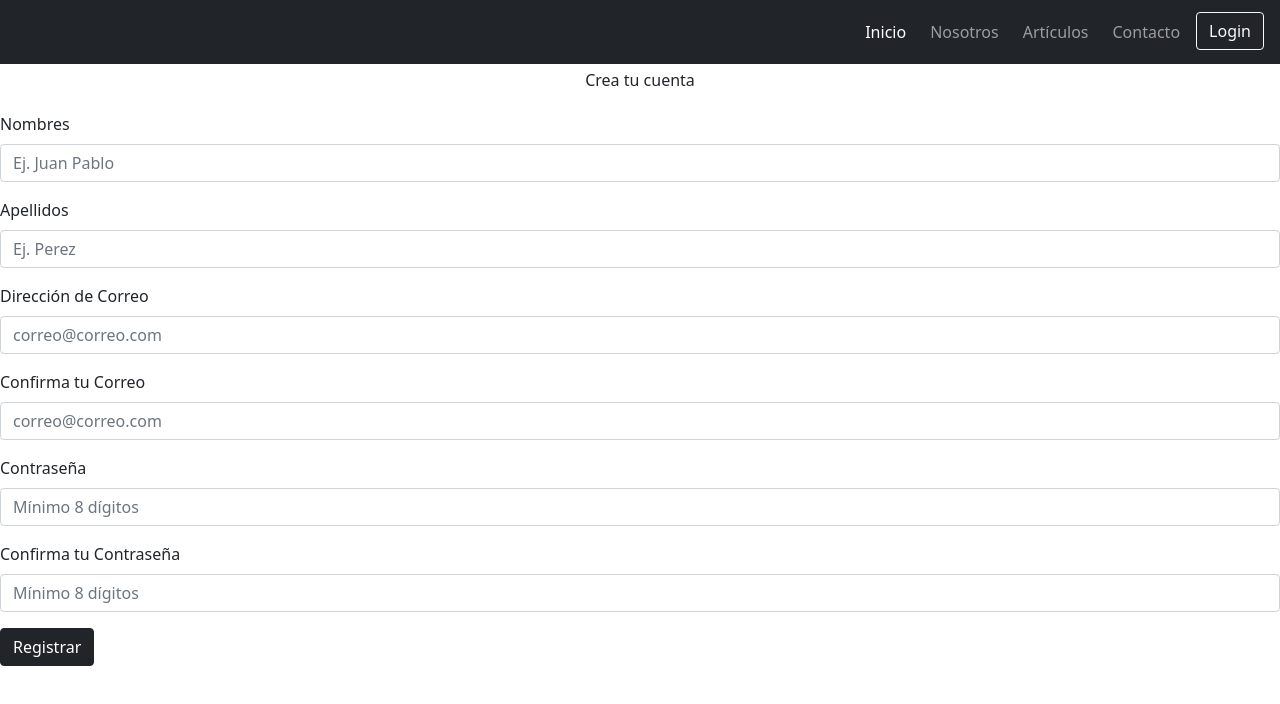
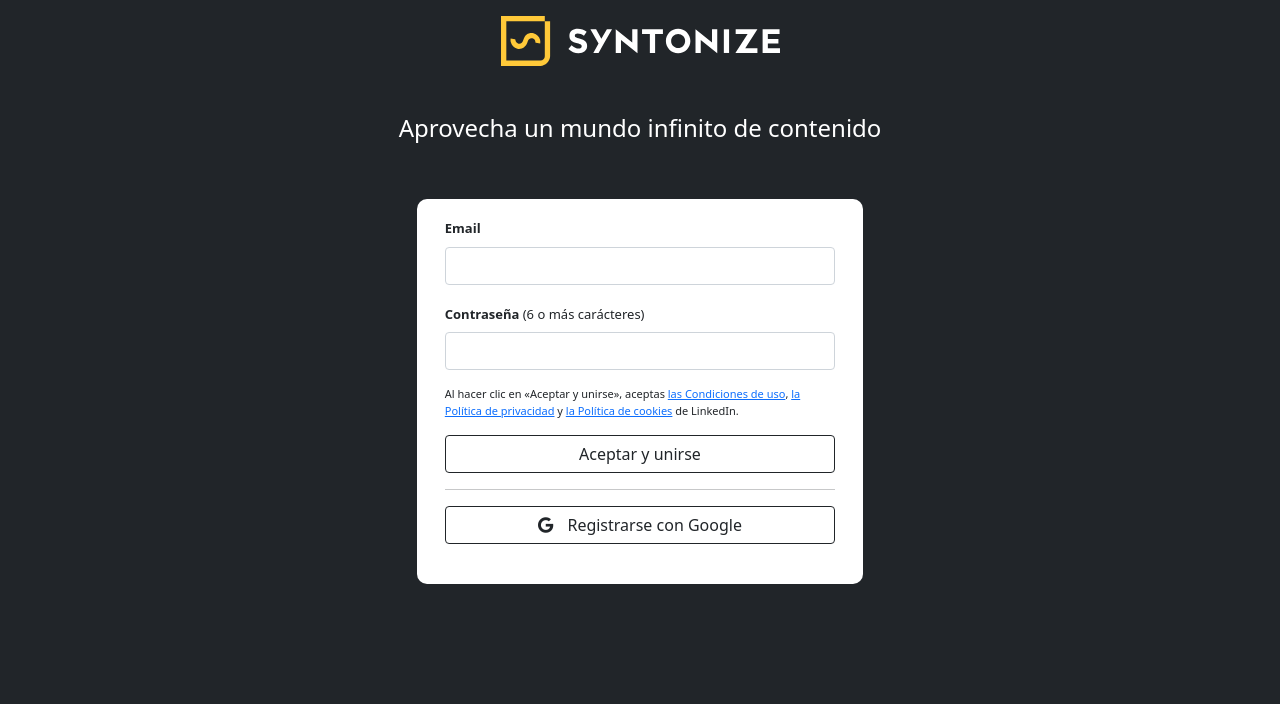
Before and after one commit to tomasgueri/proyectoGrupal-Rolling, a plain HTML site: page signup.html in a window 1280 px wide. Drawn offline with nearby package versions, Linux system fonts and the light colour scheme.

Commit message:
signup listo

```diff
--- a/article.css
+++ b/article.css
@@ -248,7 +248,37 @@ footer {
   transition: 0.6s;
   cursor: pointer;
 }
-
+.signup-body {
+  background: #212529;
+  color: white;
+  text-align: center;
+  padding-top: 1rem;
+  height: 100%;
+}
+.logo-signup {
+  display: flex;
+  justify-content: center;
+  padding-bottom: 3rem;
+}
+.signup-form {
+  background: white;
+  color: #212529;
+  width: 40%;
+  border-radius: 10px;
+  text-align: left;
+}
+.signup-form form {
+  padding: 1rem 1rem;
+}
+.signup-form label {
+  font-size: 13px;
+}
+.signup-form p {
+  font-size: 11px;
+}
+.signup-form i {
+  padding-right: 10px;
+}
 @media (max-width: 576px) {
   .banner-article-1 {
     height: 200px;
--- a/signup.html
+++ b/signup.html
@@ -12,7 +12,7 @@
       integrity="sha384-BmbxuPwQa2lc/FVzBcNJ7UAyJxM6wuqIj61tLrc4wSX0szH/Ev+nYRRuWlolflfl"
       crossorigin="anonymous"
     />
-    <link rel="stylesheet" href="estilos.css" />
+    <link rel="stylesheet" href="article.css" />
     <link rel="preconnect" href="https://fonts.gstatic.com" />
     <link
       href="https://fonts.googleapis.com/css2?family=Roboto:wght@100&display=swap"
@@ -24,221 +24,70 @@
     />
     <link rel="icon" href="./img/everis-logo.png" />
     <title>Everis - IA</title>
+    <style type="text/css">
+      html,
+      body {
+        margin: 0px;
+        height: 100%;
+      }
+    </style>
   </head>
 
-  <body id="inicio">
-    <!-- Seccion Inicio -->
-    <!-- Navegador -->
-    <nav class="navbar navbar-expand-lg navbar-dark bg-dark fixed-top">
-      <div class="container-fluid">
-        <a class="navbar-brand" href="Inicio"
-          ><img src="./img/everis-logo.png" alt=""
-        /></a>
-        <button
-          class="navbar-toggler"
-          type="button"
-          data-bs-toggle="collapse"
-          data-bs-target="#navbarSupportedContent"
-          aria-controls="navbarSupportedContent"
-          aria-expanded="false"
-          aria-label="Toggle navigation"
-        >
-          Menú
-          <span class="navbar-toggler-icon"></span>
-        </button>
-        <div
-          class="collapse navbar-collapse justify-content-end"
-          id="navbarSupportedContent"
-        >
-          <ul class="navbar-nav mb-2 mb-lg-0">
-            <li class="nav-item m-1">
-              <a class="nav-link active" aria-current="page" href="inicio.html#"
-                >Inicio</a
-              >
-            </li>
-            <li class="nav-item m-1">
-              <a class="nav-link" href="nosotros.html#">Nosotros</a>
-            </li>
-            <li class="nav-item m-1">
-              <a class="nav-link" href="#articulos">Artículos</a>
-            </li>
-            <li class="nav-item m-1">
-              <a class="nav-link" href="#contacto">Contacto</a>
-            </li>
-            <li>
-              <button
-                class="btn btn-outline-light m-1"
-                type="button"
-                data-bs-toggle="modal"
-                href="#loginmodal"
-              >
-                Login
-              </button>
-            </li>
-          </ul>
+  <body>
+    <div class="signup-body">
+      <section class="container">
+        <div class="row mb-5">
+          <div class="logo-signup">
+            <img src="./images/logo.svg" alt="" class="col-3" />
+          </div>
+          <div>
+            <h4>Aprovecha un mundo infinito de contenido</h4>
           </div>
         </div>
-    </nav>
-    <!-- Modal Login -->
-    <div
-      class="modal fade"
-      id="loginmodal"
-      tabindex="-1"
-      role="dialog"
-      aria-labelledby="exampleModalLabel"
-      aria-hidden="true"
-    >
-      <div class="modal-dialog" role="document">
-        <div class="modal-content">
-          <div class="modal-header">
-            <h5 class="modal-title" id="exampleModalLabel">Iniciar Sesión</h5>
-            <i
-              type="button"
-              data-bs-dismiss="modal"
-              class="far fa-times-circle close"
-            ></i>
-          </div>
-          <div class="modal-body">
-            <!-- Formulario login -->
+        <section class="signup-form container">
           <form>
             <div class="mb-3">
-                <label for="correo" class="form-label"
-                  >Correo Electrónico</label
+              <label for="exampleInputEmail1" class="form-label"
+                ><strong>Email</strong></label
               >
               <input
                 type="email"
                 class="form-control"
-                  id="correo"
+                id="exampleInputEmail1"
                 aria-describedby="emailHelp"
-                  placeholder="correo@correo.com"
                 required
               />
             </div>
             <div class="mb-3">
-                <label for="contraseña" class="form-label">Contraseña</label>
+              <label for="exampleInputPassword1" class="form-label"
+                ><strong>Contraseña</strong> (6 o más carácteres)</label
+              >
               <input
                 type="password"
                 class="form-control"
-                  id="contraseña"
-                  placeholder="8 dígitos como mínimo"
+                id="exampleInputPassword1"
                 required
               />
             </div>
+            <div>
+              <p>
+                Al hacer clic en «Aceptar y unirse», aceptas
+                <a href="">las Condiciones de uso</a>,
+                <a href="">la Política de privacidad</a> y
+                <a href="">la Política de cookies</a> de LinkedIn.
+              </p>
+            </div>
+            <button type="submit" class="btn btn-outline-dark col-12">
+              Aceptar y unirse
+            </button>
+            <hr />
+            <button type="submit" class="btn btn-outline-dark col-12 mb-4">
+              <i class="fab fa-google"></i> Registrarse con Google
+            </button>
           </form>
-            <div class="d-flex p-2 m-2">
-              <p>¿No tienes cuenta?</p>
-              <a
-                class="nuevo-usuario"
-                href="registro.html#"
-                style="margin-left: 3px"
-                >Registrarse</a
-              >
+        </section>
+      </section>
     </div>
-          </div>
-          <div class="modal-footer">
-            <button
-              type="button"
-              class="btn btn-outline-dark"
-              data-bs-dismiss="modal"
-            >
-              Cerrar
-            </button>
-            <button type="button" class="btn btn-dark">Iniciar</button>
-          </div>
-        </div>
-      </div>
-    </div>
-    <!-- Encabezado-->
-    <header class="encabezado">
-      <div class="container">
-        <div class="titulo">Sobre Nosotros</div>
-        <div class="subtitulo">Todo sobre la Inteligencia Artificial</div>
-      </div>
-    </header>
-
-    <!-- Sección Nosotros -->
-    <div
-      class="subtitulo"
-      id="nosotros"
-      style="margin: 20px; text-align: center"
-    >
-      Crea tu cuenta
-    </div>
-    <form class="registro">
-      <div class="mb-3">
-        <label for="exampleInputEmail1" class="form-label">Nombres</label>
-        <input
-          require
-          type="text"
-          class="form-control"
-          id="exampleInputEmail1"
-          aria-describedby="emailHelp"
-          placeholder="Ej. Juan Pablo"
-        />
-      </div>
-      <div class="mb-3">
-        <label for="exampleInputEmail1" class="form-label">Apellidos</label>
-        <input
-          require
-          type="text"
-          class="form-control"
-          id="exampleInputEmail1"
-          aria-describedby="emailHelp"
-          placeholder="Ej. Perez"
-        />
-      </div>
-      <div class="mb-3">
-        <label for="exampleInputEmail1" class="form-label"
-          >Dirección de Correo</label
-        >
-        <input
-          require
-          type="email"
-          class="form-control"
-          id="exampleInputEmail1"
-          aria-describedby="emailHelp"
-          placeholder="correo@correo.com"
-        />
-      </div>
-      <div class="mb-3">
-        <label for="exampleInputEmail1" class="form-label"
-          >Confirma tu Correo</label
-        >
-        <input
-          require
-          type="email"
-          class="form-control"
-          id="exampleInputEmail1"
-          aria-describedby="emailHelp"
-          placeholder="correo@correo.com"
-        />
-      </div>
-      <div class="mb-3">
-        <label for="exampleInputPassword1" class="form-label">Contraseña</label>
-        <input
-          require
-          type="password"
-          class="form-control"
-          id="exampleInputPassword1"
-          placeholder="Mínimo 8 dígitos"
-        />
-      </div>
-      <div class="mb-3">
-        <label for="exampleInputPassword1" class="form-label"
-          >Confirma tu Contraseña</label
-        >
-        <input
-          require
-          type="password"
-          class="form-control"
-          id="exampleInputPassword1"
-          placeholder="Mínimo 8 dígitos"
-        />
-      </div>
-      <div class="d-flex justi">
-        <button type="submit" class="btn btn-dark">Registrar</button>
-      </div>
-    </form>
     <!-- Optional JavaScript; choose one of the two! -->
 
     <!-- Option 1: Bootstrap Bundle with Popper -->
```
Also changed, not shown: index.html (+1 -1 lines), style.css (added). Lines whose indentation alone changed are shown as unchanged.
